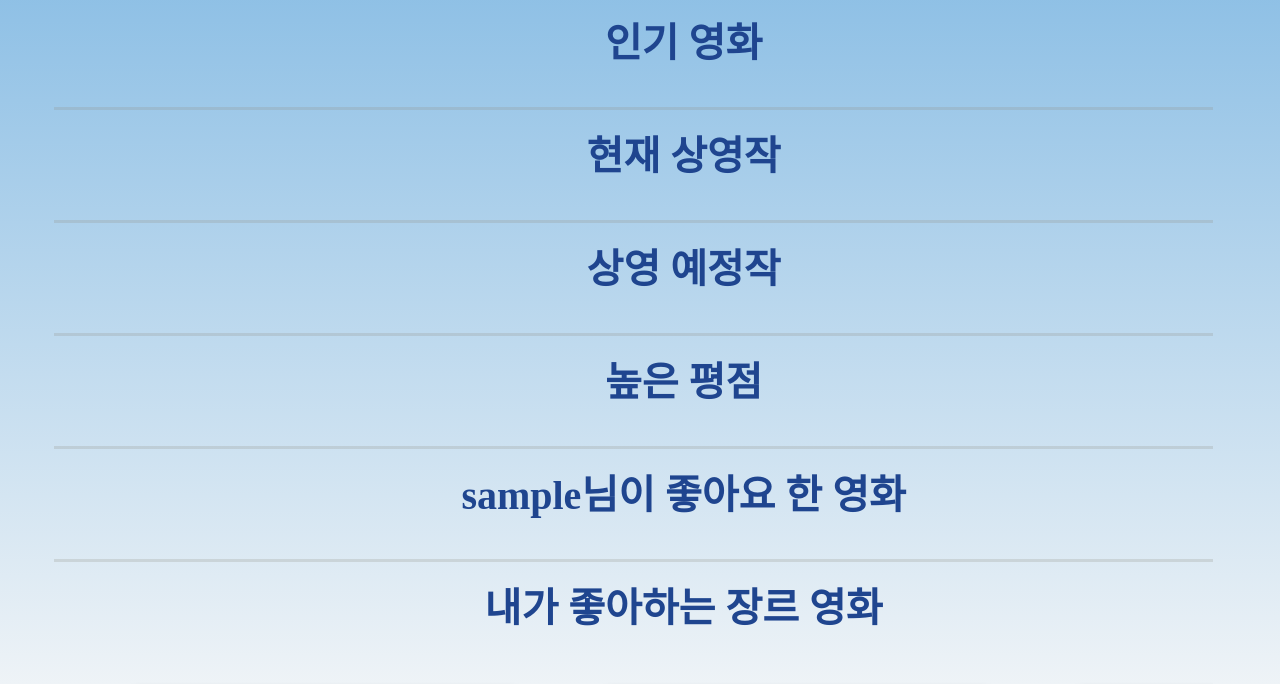
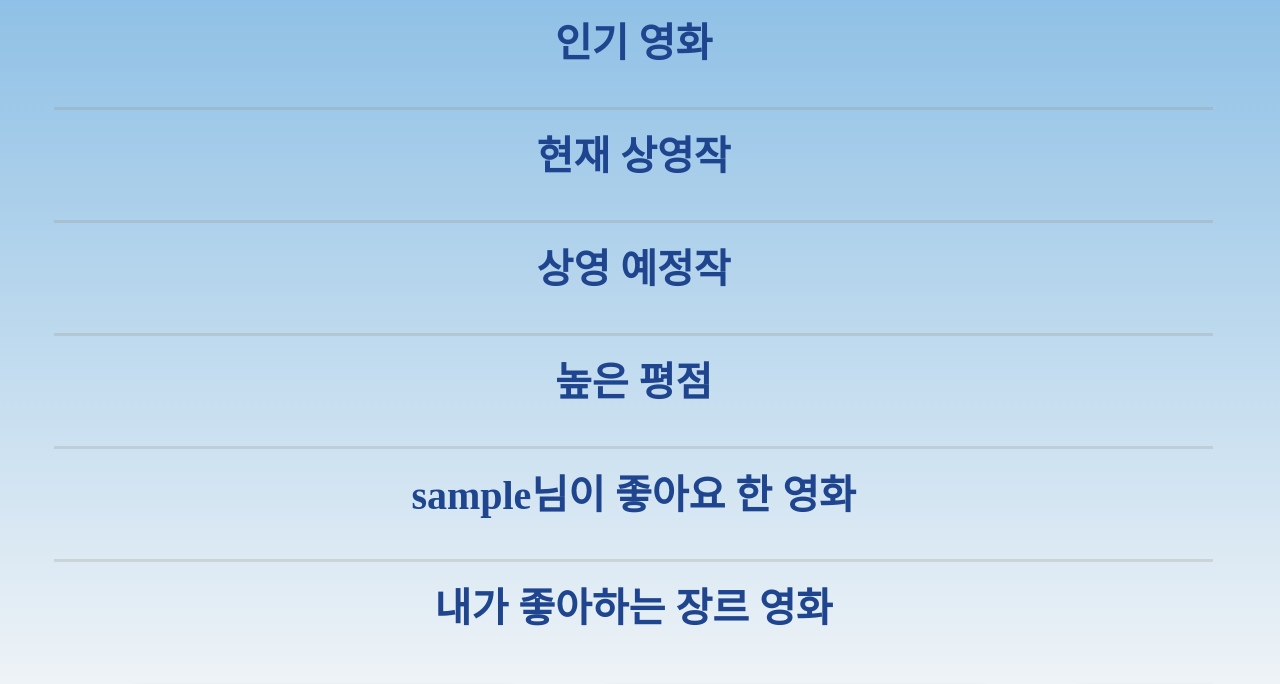
Before and after one commit to isangbin/Cloud, a Django app: page /movies/ in a window 1280 px wide. Shown: the part 102-786 px from the top of the page. Run offline with Django 3.2, Linux system fonts and the light colour scheme; the visitor is signed in with stand-in values (Sample User, id 1); data comes from the database, SQL or seed files in the repository; some libraries are stand-ins or nearby versions; some web fonts are replaced.

Commit message:
conflict

```diff
--- a/movies/templates/movies/index.html
+++ b/movies/templates/movies/index.html
@@ -38,7 +38,7 @@
     border-top: 3px solid #918f87;
   }
   h1 {
-    margin-left: 100px;
+    {% comment %} margin-left: 100px; {% endcomment %}
     margin-top: 20px;
     margin-bottom: 20px;
     {% comment %} color: #f5f4f0; {% endcomment %}
```
Also changed, not shown: accounts/templates/accounts/profile.html (+6 -1 lines).
